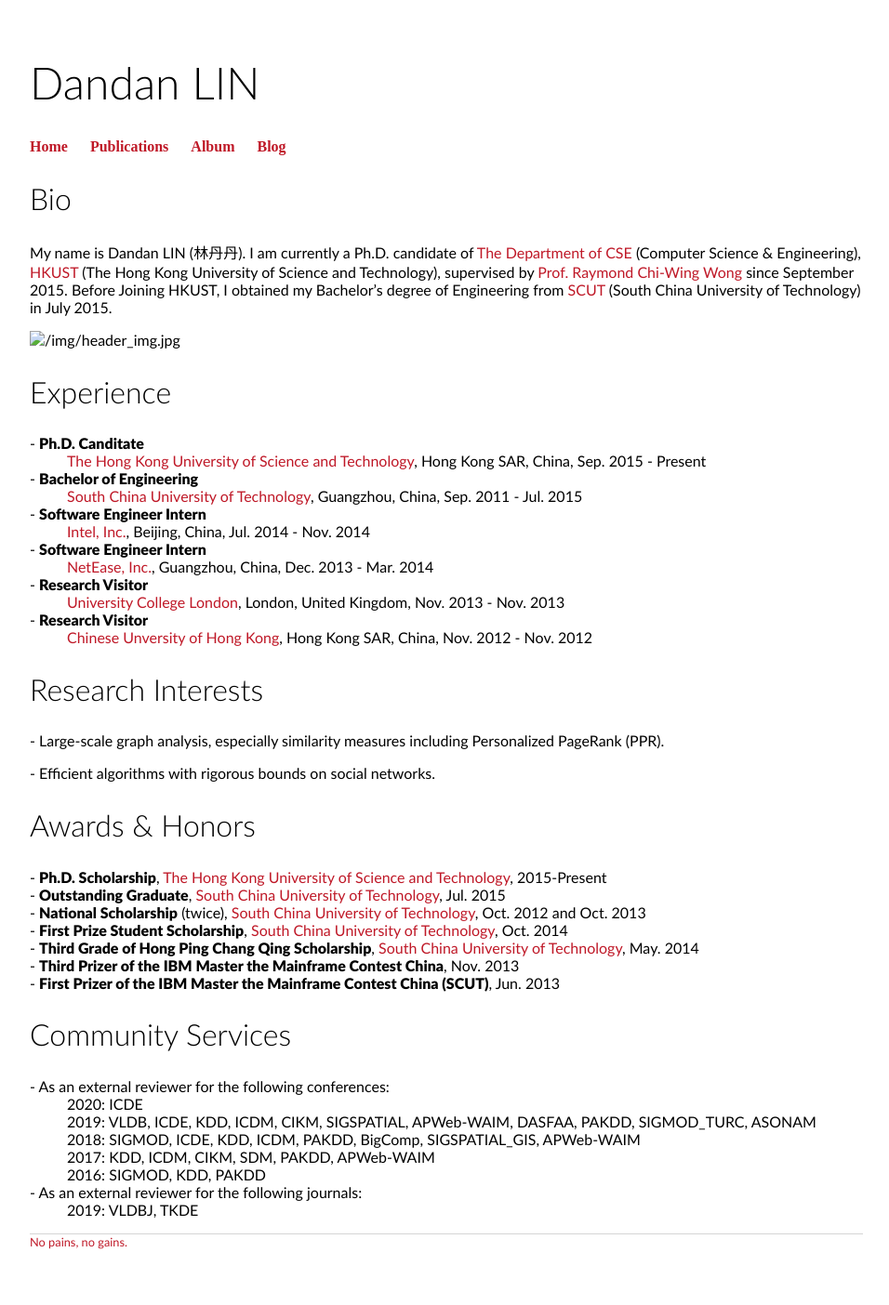
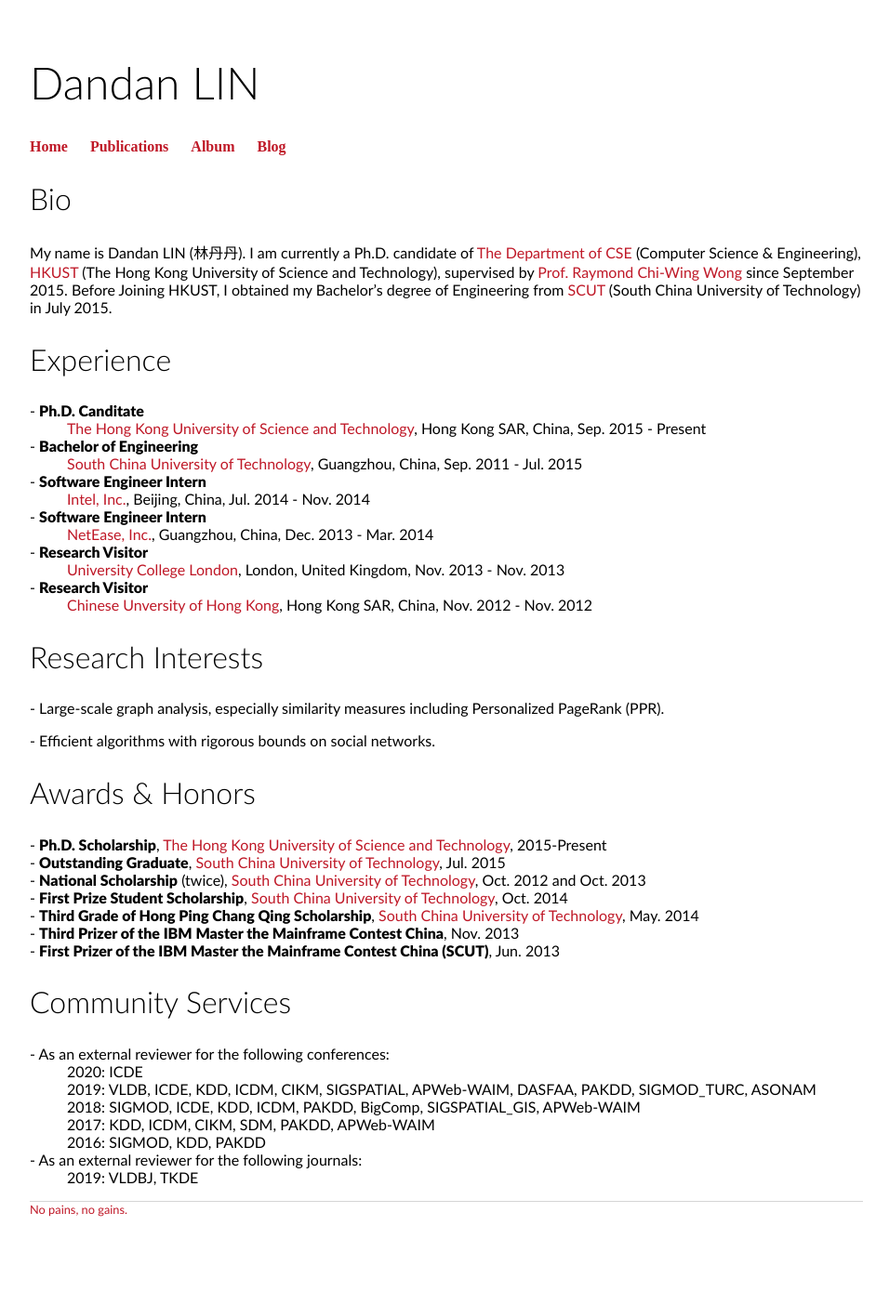
Before and after one commit to 2danlin/2danlin.github.io, a Jekyll site: the page built from index.html, in a window 1280 px wide. Shown: the whole page at 93% size, without its empty margins (160-1116 px from the left). Built offline with Jekyll 4.4.1, drawn with Linux system fonts in a browser that asks for light colours; after the commit the page ends 1369 px from its top, so only the background shows below that.

Commit message:
Update index.html

```diff
--- a/index.html
+++ b/index.html
@@ -11,11 +11,7 @@ title: Dandan's Homepage
 		supervised by <a href="https://home.cse.ust.hk/~raywong/">Prof. Raymond Chi-Wing Wong</a> since September 2015.
 		Before Joining HKUST, I obtained my Bachelor’s degree of Engineering from <a href="https://www.scut.edu.cn/new/">SCUT</a> (South China University of Technology) in July 2015.</p>
 </div><!-- /.blurb -->
-<div id="container">
-        <div class="image-container">
-            <img src="#" alt="/img/header_img.jpg" />
-        </div>
-    </div>
+
 <div class="blurb">
 	<h2>Experience</h2>
 	<dl>
```
